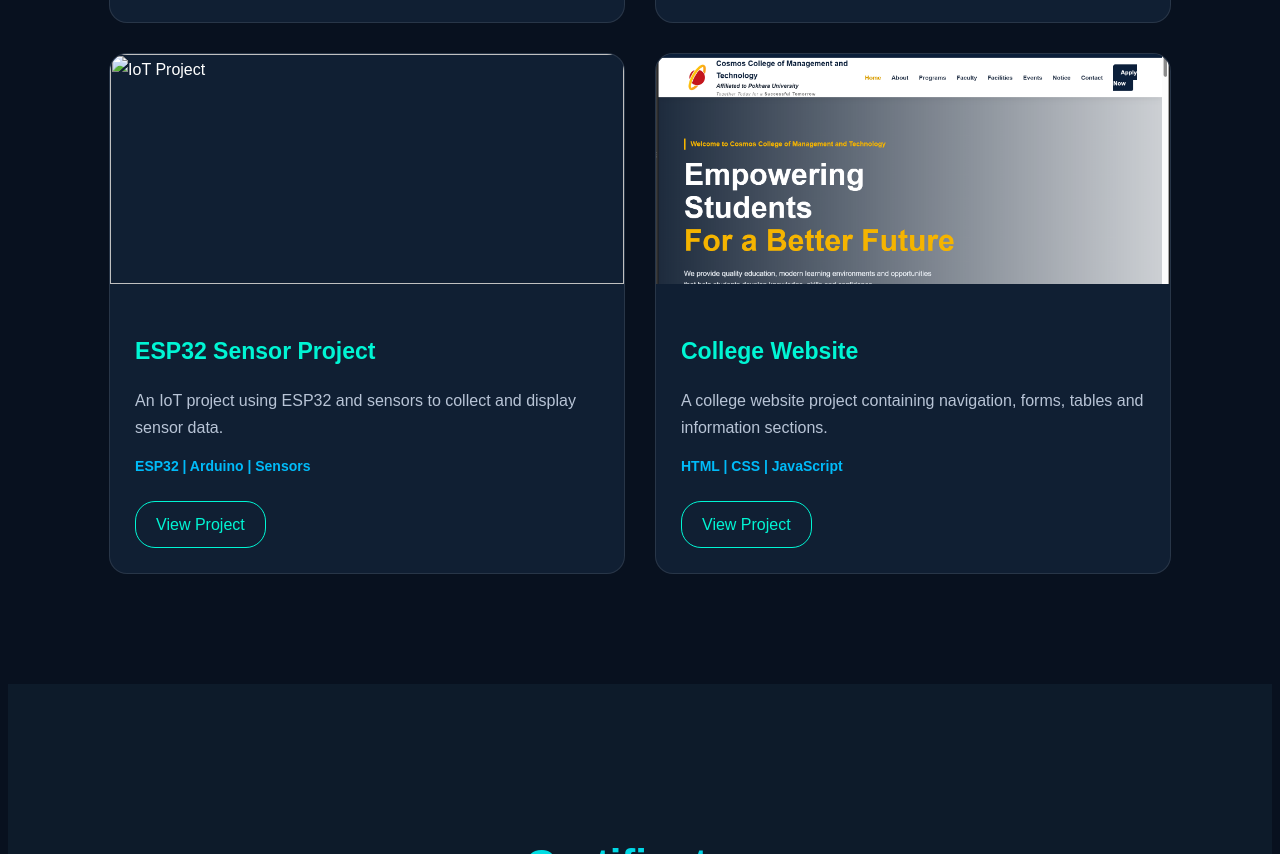
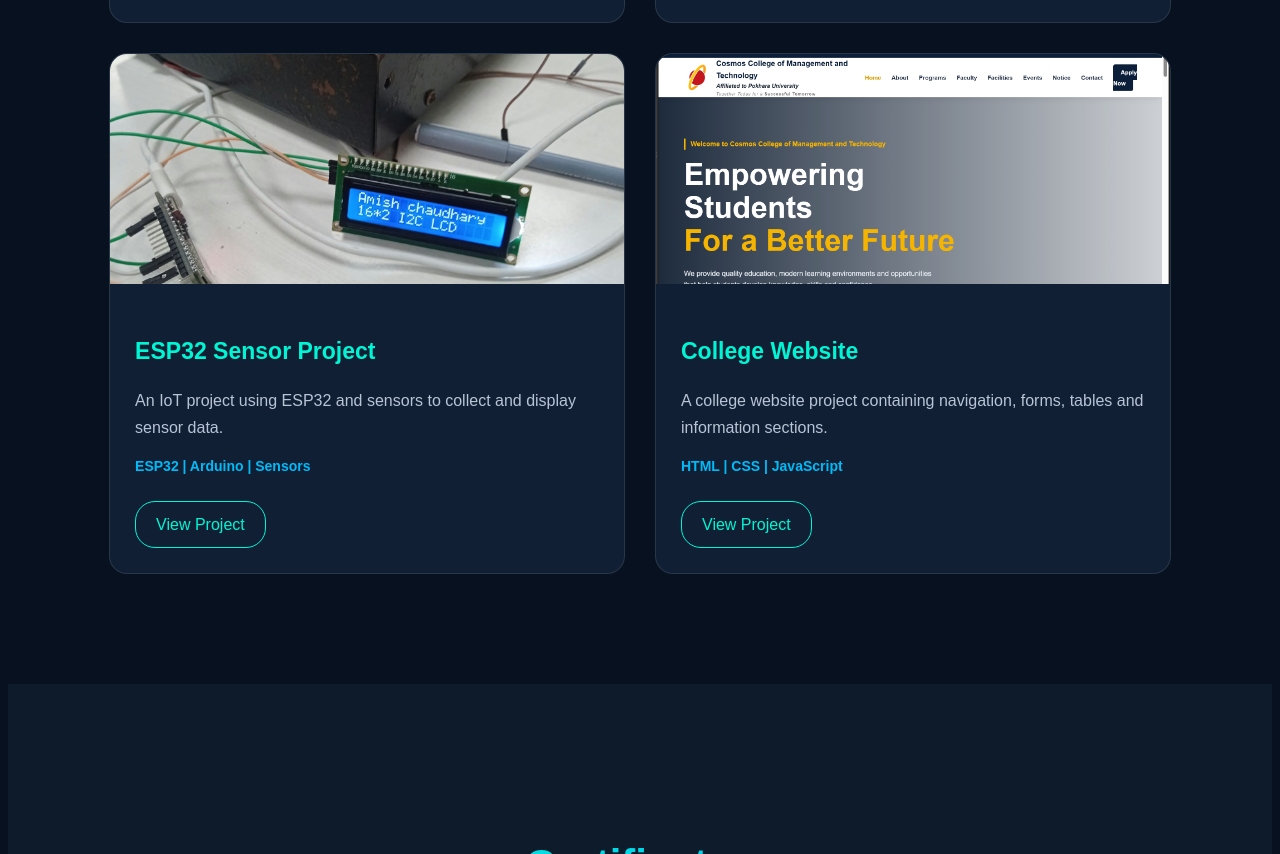
Before and after one commit to Amishchaudhary52-maker/Portfolio, a plain HTML site: page index.html in a window 1280 px wide. Shown: the part 4439-5293 px from the top of the page. Drawn offline with Linux system fonts and the light colour scheme.

Commit message:
image added

```diff
--- a/index.html
+++ b/index.html
@@ -394,7 +394,7 @@
 </div>
             <div class="project-card">
 
-                <img src="c:\Users\A plus\OneDrive\Desktop\website\esp.jpg.jpeg"
+                <img src="image/esp.jpeg"
                      alt="IoT Project">
 
                 <div class="project-content">
```
